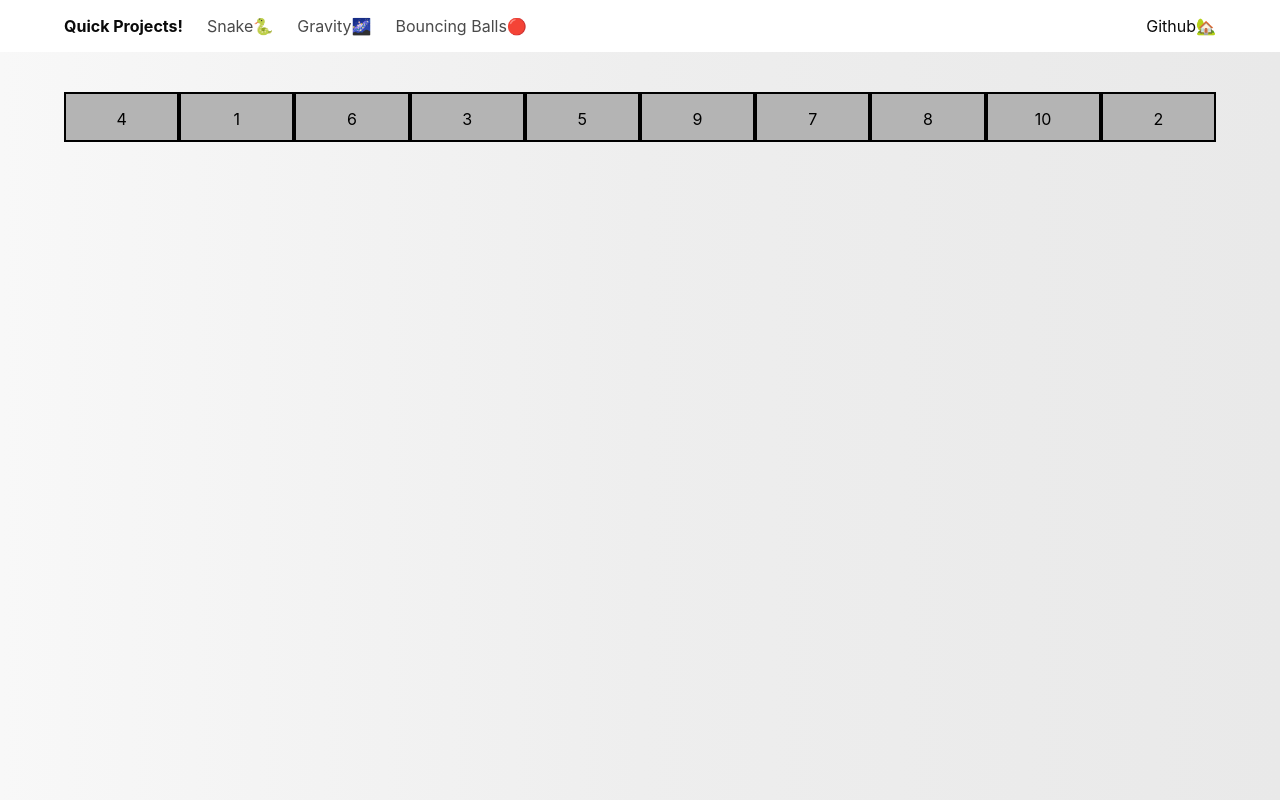
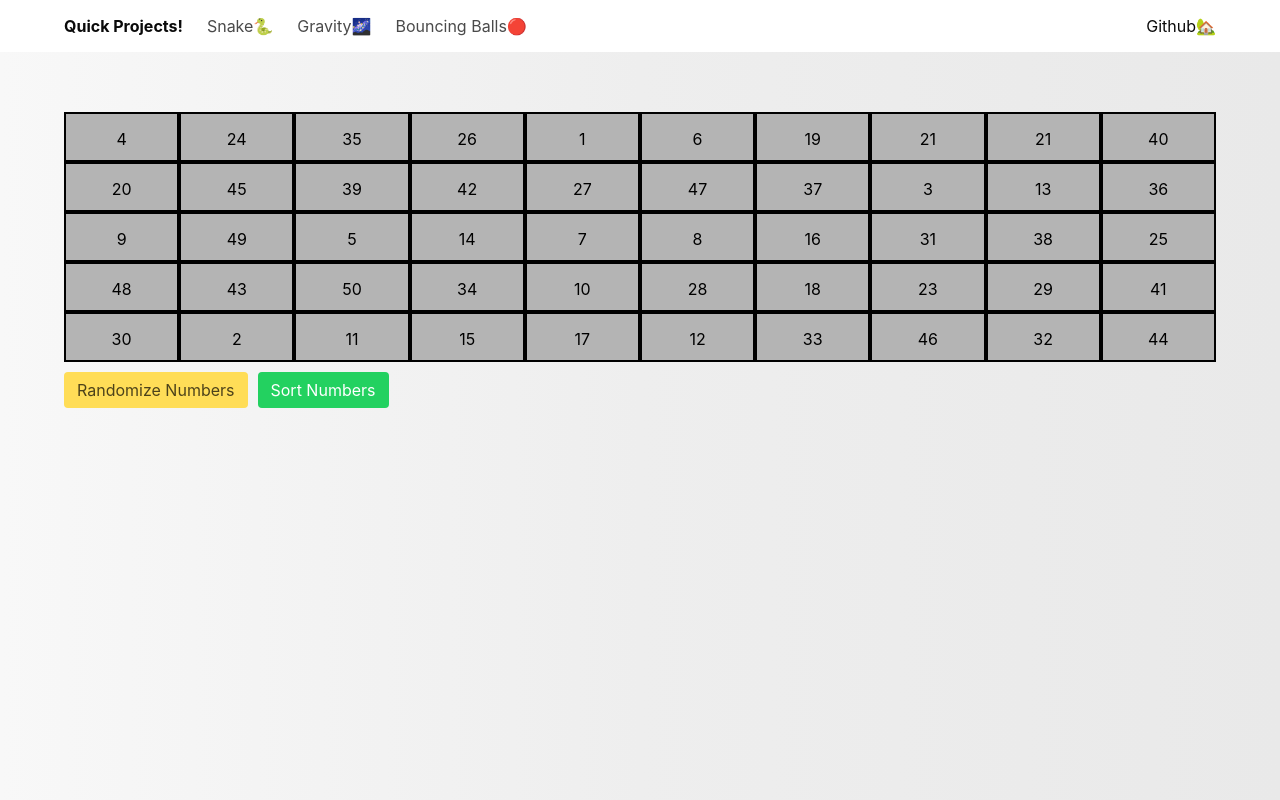
Before and after one commit to SPDUK/CanvasProjects, a React (Create React App) app: page /#/visualizedsort in a window 1280 px wide. Built offline with nearby package versions, Linux system fonts and the light colour scheme; the HTML template or start-up script is replaced by a standard one.

Commit message:
moved css, added in buttons to sort & randomize numbers

```diff
--- a/src/Projects/VisualizedSort/SortItem/SortItem.jsx
+++ b/src/Projects/VisualizedSort/SortItem/SortItem.jsx
@@ -1,33 +1,66 @@
 import React, { Component } from 'react';
 
-import './sortitem.css';
-
-// TODO: eslint seems to think this is a good idea even though it's not, reformat it later
-const arr = [1, 2, 3, 4, 5, 6, 7, 8, 9, 10];
+const arr = [
+  1,
+  2,
+  3,
+  4,
+  5,
+  6,
+  7,
+  8,
+  9,
+  10,
+  11,
+  12,
+  13,
+  14,
+  15,
+  16,
+  17,
+  18,
+  19,
+  20,
+  21,
+  21,
+  23,
+  24,
+  25,
+  26,
+  27,
+  28,
+  29,
+  30,
+  31,
+  32,
+  33,
+  34,
+  35,
+  36,
+  37,
+  38,
+  39,
+  40,
+  41,
+  42,
+  43,
+  44,
+  45,
+  46,
+  47,
+  48,
+  49,
+  50
+];
 
 export default class SortItem extends Component {
   componentDidMount() {
-    this.randomizeItems();
-  }
-  randomizeItems() {
-    const sItems = document.querySelectorAll('.sort-item');
-    for (let i = 0; i < sItems.length; i++) {
-      sItems[i].style.order = Math.floor(Math.random() * sItems.length) + 1;
-    }
+    this.props.randomizeItems();
   }
 
-  sort() {
-    const sItems = document.querySelectorAll('.sort-item');
-    for (let i = 0; i < sItems.length; i++) {
-      setTimeout(() => {
-        sItems[i].style.order = sItems[i].innerHTML;
-        sItems[i].style.background = 'rgb(142, 255, 127)';
-      }, 1000 * i);
-    }
-  }
   render() {
     return (
-      <ul onClick={this.sort} className="sort container">
+      <ul className="sort container">
         {arr.map(i => (
           <li key={i} className="sort-item">
             {i}
--- a/src/Projects/VisualizedSort/SortItem/sortitem.css
+++ /dev/null
@@ -1,13 +0,0 @@
-.sort {
-  display: flex;
-  flex-wrap: nowrap;
-  width: 100%; }
-  .sort-item {
-    transition: 1s ease-out;
-    flex-basis: 10%;
-    height: 50px;
-    background: #b4b4b4;
-    border: 2px solid black;
-    color: black;
-    text-align: center;
-    line-height: 50px; }
--- a/src/Projects/VisualizedSort/SortItem/sortitem.scss
+++ /dev/null
@@ -1,15 +0,0 @@
-.sort {
-  display: flex;
-  flex-wrap: nowrap;
-  width: 100%;
-  &-item {
-    transition: 1s ease-out;
-    flex-basis: 10%;
-    height: 50px;
-    background: rgb(180, 180, 180);
-    border: 2px solid black;
-    color: black;
-    text-align: center;
-    line-height: 50px;
-  }
-}
--- a/src/Projects/VisualizedSort/VisualizedSort.css
+++ b/src/Projects/VisualizedSort/VisualizedSort.css
@@ -1,2 +1,21 @@
 .sort {
-  margin-top: 20px; }
+  display: flex;
+  flex-wrap: wrap;
+  width: 100%;
+  margin-top: 30px; }
+  .sort-item {
+    transition: 0.3s ease-out;
+    flex-basis: 10%;
+    height: 50px;
+    background: #b4b4b4;
+    border: 2px solid black;
+    color: black;
+    text-align: center;
+    line-height: 50px;
+    order: 0; }
+  .sort-buttons {
+    display: flex;
+    justify-content: flex-start;
+    margin-top: 10px; }
+    .sort-buttons div {
+      margin-right: 10px; }
--- a/src/Projects/VisualizedSort/VisualizedSort.jsx
+++ b/src/Projects/VisualizedSort/VisualizedSort.jsx
@@ -6,13 +6,41 @@ import './VisualizedSort.css';
 import SortItem from './SortItem/SortItem';
 
 export default class VisualizedSort extends Component {
+  randomizeItems() {
+    const sItems = document.querySelectorAll('.sort-item');
+    for (let i = 0; i < sItems.length; i++) {
+      sItems[i].style.order = 0;
+      sItems[i].style.order = Math.floor(Math.random() * sItems.length) + 1;
+      sItems[i].style.background = 'rgb(180, 180, 180)';
+    }
+  }
+
+  // eslint-disable-next-line
+    sort() {
+    const sItems = document.querySelectorAll('.sort-item');
+    for (let i = 0; i < sItems.length; i++) {
+      setTimeout(() => {
+        sItems[i].style.order = sItems[i].innerHTML;
+        sItems[i].style.background = 'rgb(142, 255, 127)';
+      }, 300 * i);
+    }
+  }
+
   render() {
     return (
       <ReactAux>
         <Navbar />
         <div className="container">
           <div className="sort">
-            <SortItem />
+            <SortItem randomizeItems={this.randomizeItems} />
+          </div>
+          <div className="sort-buttons">
+            <div onClick={this.randomizeItems} className="button is-warning">
+              Randomize Numbers
+            </div>
+            <div onClick={this.sort} className="button is-success">
+              Sort Numbers
+            </div>
           </div>
         </div>
       </ReactAux>
--- a/src/Projects/VisualizedSort/VisualizedSort.scss
+++ b/src/Projects/VisualizedSort/VisualizedSort.scss
@@ -1,3 +1,26 @@
+// contains the css for sortitem also
 .sort {
-  margin-top: 20px;
+  display: flex;
+  flex-wrap: wrap;
+  width: 100%;
+  margin-top: 30px;
+  &-item {
+    transition: 0.3s ease-out;
+    flex-basis: 10%;
+    height: 50px;
+    background: rgb(180, 180, 180);
+    border: 2px solid black;
+    color: black;
+    text-align: center;
+    line-height: 50px;
+    order: 0;
+  }
+  &-buttons {
+    display: flex;
+    justify-content: flex-start;
+    margin-top: 10px;
+    div {
+      margin-right: 10px;
+    }
+  }
 }
```
